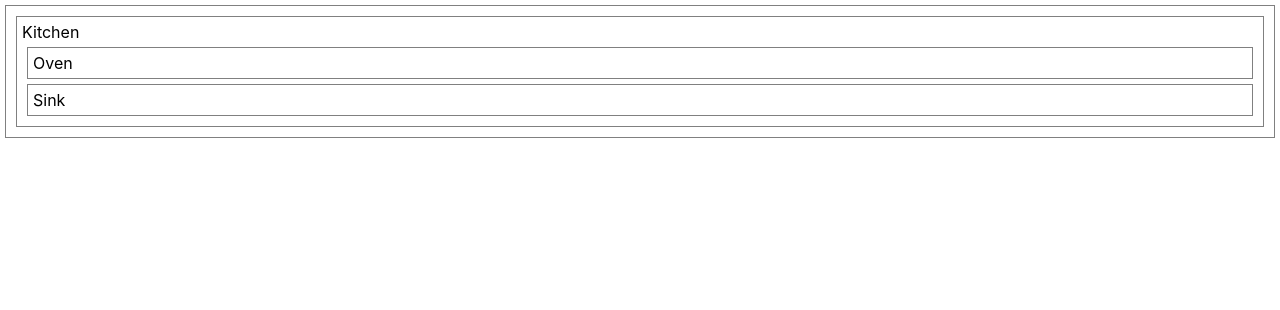
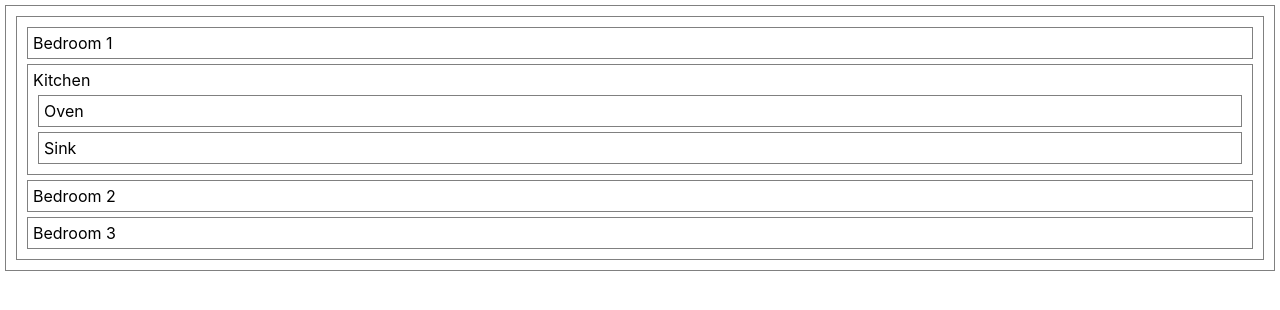
Before and after one commit to jhudson357/floorplan-lab, a React (Create React App) app: page / in a window 1280 px wide. Shown: the top 310 px of the page. Built offline with nearby package versions, Linux system fonts and the light colour scheme.

Commit message:
add Bedroom component

```diff
--- a/src/Bedroom.jsx
+++ b/src/Bedroom.jsx
@@ -0,0 +1,7 @@
+const Bedroom = (props) => {
+  return (
+    <div>Bedroom {props.bedNum}</div>
+  );
+}
+
+export default Bedroom;
--- a/src/Floorplan.jsx
+++ b/src/Floorplan.jsx
@@ -6,9 +6,13 @@ import Bath from './Bath'
 const Floorplan = (props) => {
   return (
     <div>
-      <Kitchen />
+      <Bedroom bedNum='1'/>
+      <div>
+        <Kitchen />
+      </div>
+      <Bedroom bedNum='2'/>
+      <Bedroom bedNum='3'/>
       {/* <LivingRoom />
-      <Bedroom />
       <Bath /> */}
     </div>
   );
```
